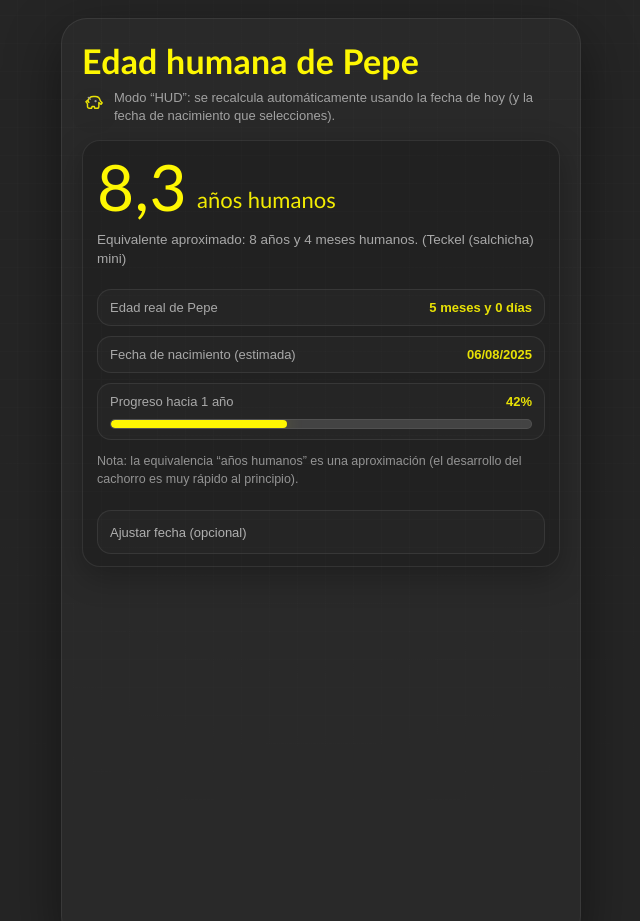
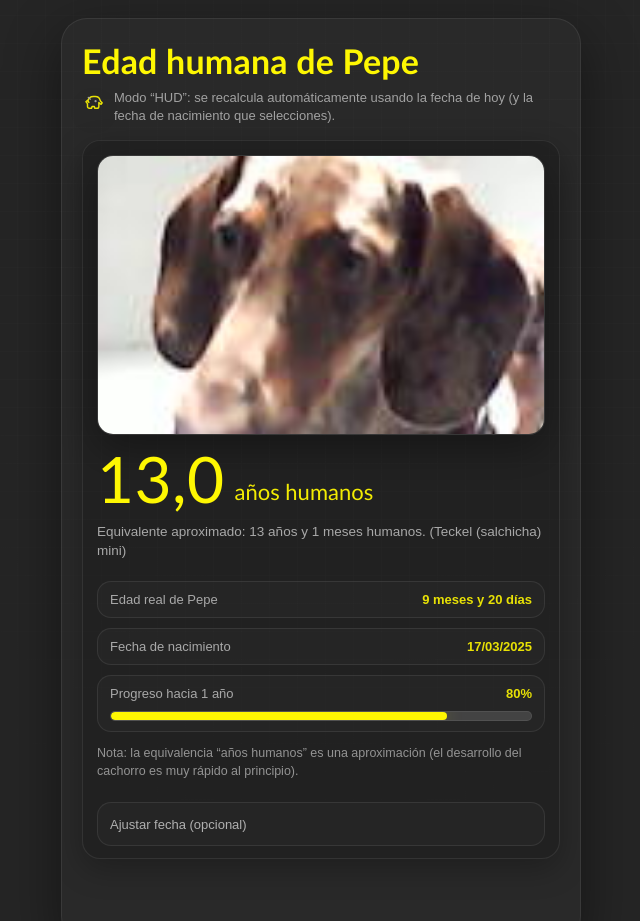
Before and after one commit to PauElDatos/pepe, a plain HTML site: page index.html in a window 1280 px wide. Shown: the top 921 px of the page, without its empty margins (319-959 px from the left). Drawn offline with Linux system fonts and the light colour scheme.

Commit message:
actualizacion con fecha y foto

```diff
--- a/index.html
+++ b/index.html
@@ -73,7 +73,7 @@
       background: rgba(255,255,255,.02);
       border: 0;
       box-shadow: none;
-      overflow: auto; /* si el móvil es pequeño, permite scroll dentro */
+      overflow: auto;
       -webkit-overflow-scrolling: touch;
       position: relative;
     }
@@ -110,6 +110,18 @@
       grid-template-columns: 1fr;
       gap: 12px;
       align-items: start;
+    }
+
+    /* Foto del perro */
+    .dog-photo{
+      width: 100%;
+      max-height: 260px;
+      object-fit: cover;
+      border-radius: 16px;
+      border: 1px solid rgba(176,176,176,.12);
+      background: rgba(255,255,255,.02);
+      box-shadow: 0 14px 40px rgba(0,0,0,.35);
+      display: block;
     }
 
     .value-row{
@@ -246,7 +258,7 @@
       cursor: pointer;
       user-select: none;
       font-size: 13px;
-      min-height: 44px; /* tamaño táctil */
+      min-height: 44px;
     }
     .mini-btn:hover{ border-color: rgba(254,247,2,.35); }
 
@@ -310,6 +322,10 @@
         width: auto;
         justify-content: flex-start;
       }
+
+      .dog-photo{
+        max-height: 280px;
+      }
     }
   </style>
 </head>
@@ -339,6 +355,9 @@
         </header>
 
         <section class="card hero fade-in delay-1" aria-live="polite">
+          <!-- Foto en la misma carpeta -->
+          <img class="dog-photo" src="DSC_0000006.jpg" alt="Foto de Pepe" loading="eager" />
+
           <div class="value-row">
             <div class="big" id="humanAgeBig">—</div>
             <div class="unit" id="humanAgeUnit">años humanos</div>
@@ -353,7 +372,7 @@
             </div>
 
             <div class="pill">
-              <span>Fecha de nacimiento (estimada)</span>
+              <span>Fecha de nacimiento</span>
               <span><b id="birthDateLabel">—</b></span>
             </div>
 
@@ -391,7 +410,9 @@
     //  Ajustes
     // =========================
     const BREED_LABEL = "Teckel (salchicha) mini";
-    const DEFAULT_DOG_AGE_MONTHS_TODAY = 5; // a fecha de hoy tiene 5 meses
+
+    // Fecha por defecto solicitada: 17-3-2025 (dd-mm-aaaa) => ISO: 2025-03-17
+    const DEFAULT_BIRTHDATE_ISO = "2025-03-17";
 
     // =========================
     //  Helpers de fecha
@@ -481,15 +502,17 @@
     const togglePanel = document.getElementById("togglePanel");
     const panel = document.getElementById("panel");
 
-    function computeDefaultBirthDate(now){
-      return addMonths(now, -DEFAULT_DOG_AGE_MONTHS_TODAY);
+    function computeDefaultBirthDate(){
+      // Toma la fecha fija por defecto (00:00) para evitar desfaces de zona horaria
+      return new Date(DEFAULT_BIRTHDATE_ISO + "T00:00:00");
     }
 
     function render(){
       const now = new Date();
+
       const birth = birthInput.value
         ? new Date(birthInput.value + "T00:00:00")
-        : computeDefaultBirthDate(now);
+        : computeDefaultBirthDate();
 
       const md = diffMonthsAndDays(birth, now);
       const dogMonths = md.months;
@@ -532,9 +555,9 @@
     });
 
     (function init(){
-      const now = new Date();
-      const birth = computeDefaultBirthDate(now);
-      birthInput.value = `${birth.getFullYear()}-${pad2(birth.getMonth()+1)}-${pad2(birth.getDate())}`;
+      // Setea el input con la fecha por defecto solicitada
+      birthInput.value = DEFAULT_BIRTHDATE_ISO;
+
       render();
       setInterval(render, 60 * 1000);
     })();
```
Also changed, not shown: DSC_0000006.jpg (added).
